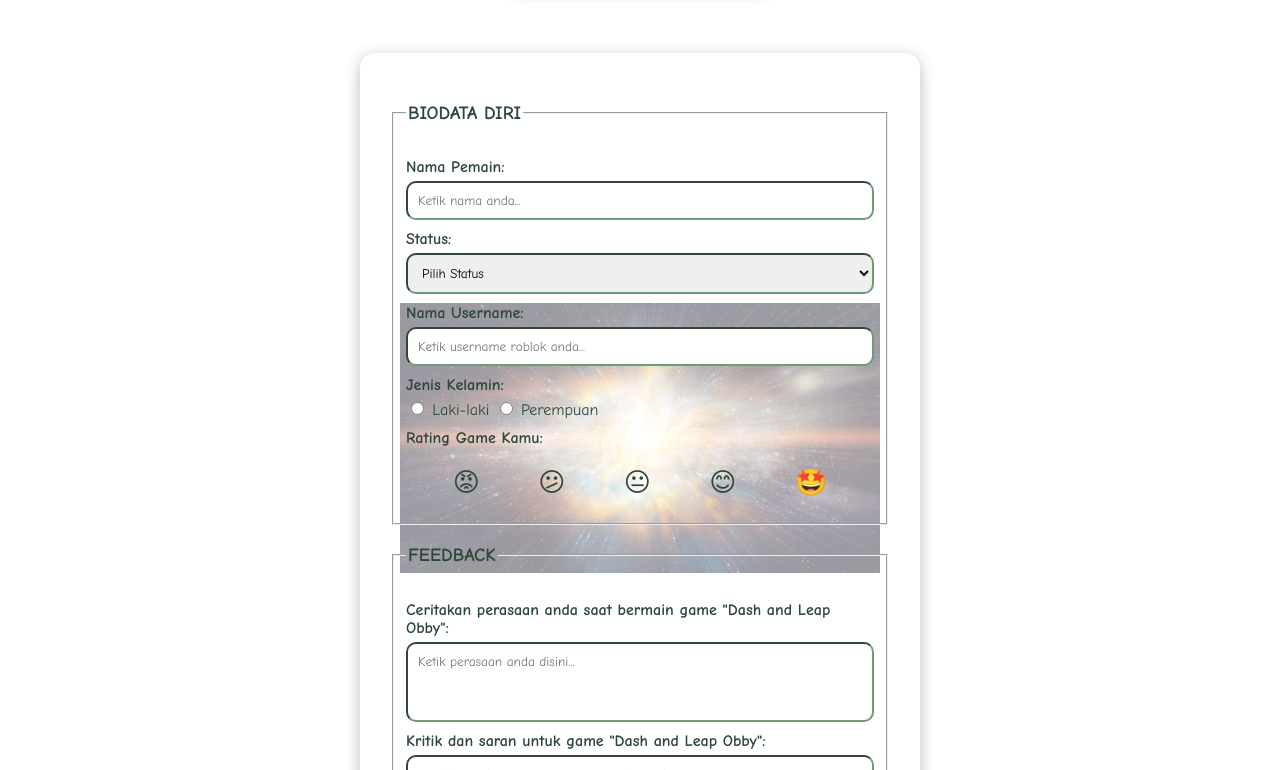
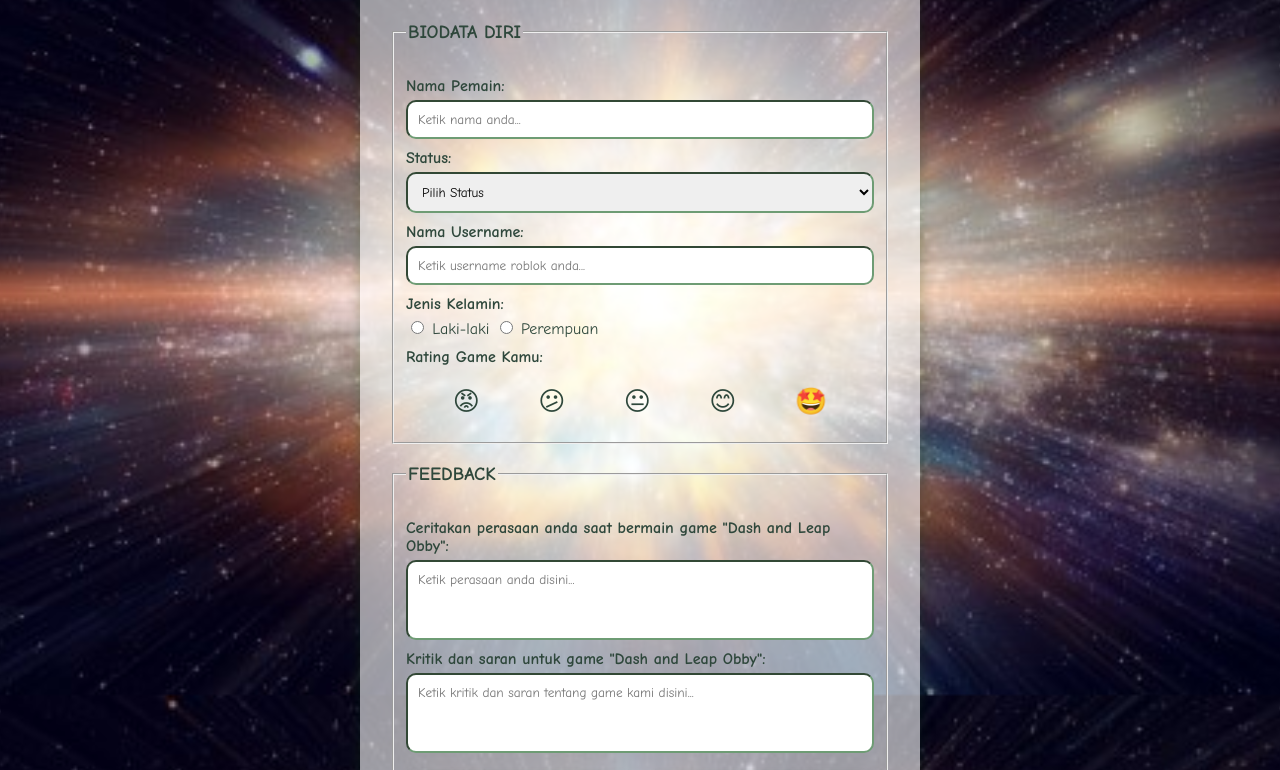
Before and after one commit to rd21102/Dash-and-Leap-Obby, a plain HTML site: page Form.html in a window 1280 px wide. Shown: the part 105-875 px from the top of the page. Drawn offline with Linux system fonts and the light colour scheme.

Commit message:
Form.html

```diff
--- a/Form.html
+++ b/Form.html
@@ -3,11 +3,14 @@
   <title>FORM</title>
   <style>
     body {
-			     background: url('waw.jpg') no-repeat center center fixed;
-			     font-family: "Comic Sans MS", cursive;
-			     color: #2E473B;
-			     margin: 0;
-			     padding: 0;
+        background: url('waw.jpg') no-repeat center center fixed;
+        background-size: cover;          /* ✅ makes background fill the whole screen */
+        font-family: "Comic Sans MS", cursive;
+        color: #2E473B;
+        margin: 0;
+        padding: 0;
+        min-height: 100vh;              /* ✅ ensures body always fills full viewport height */
+    }
 		  }
 	   	h1 {
 			     text-align: center;
```
